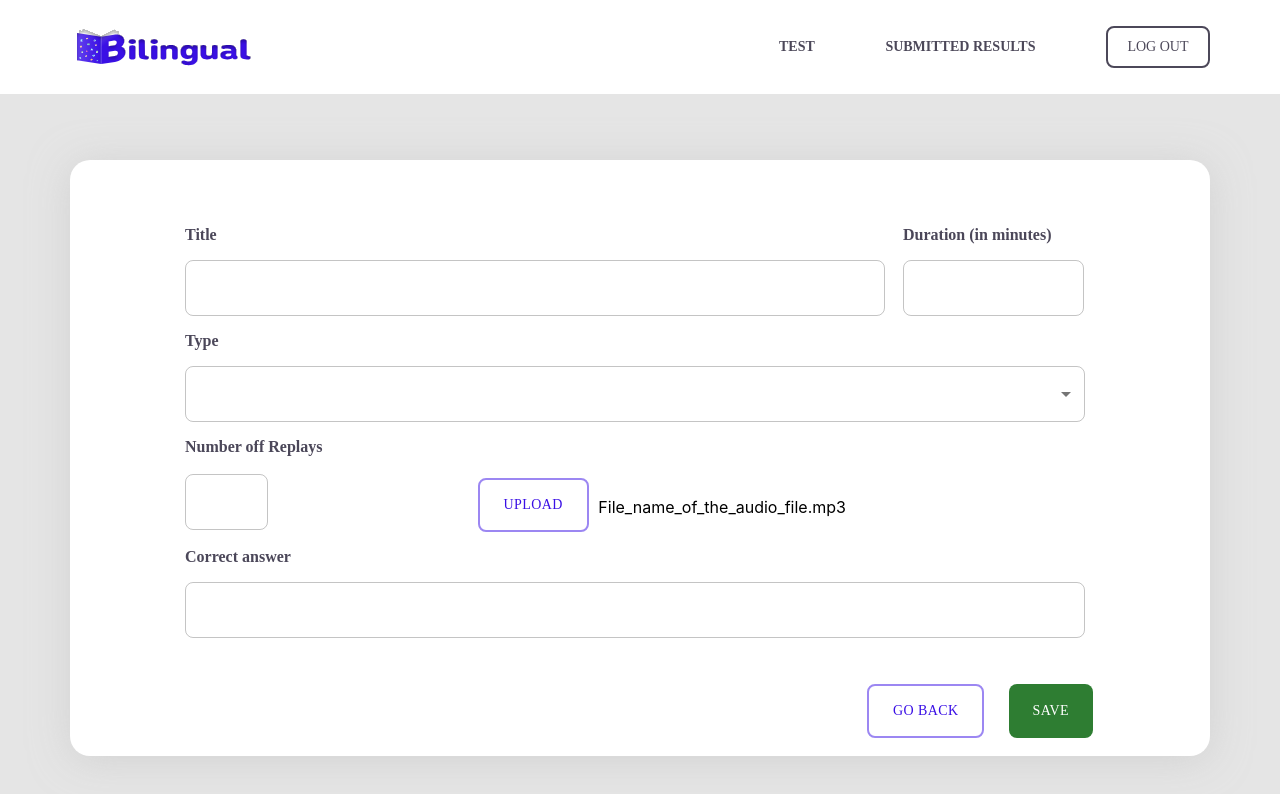
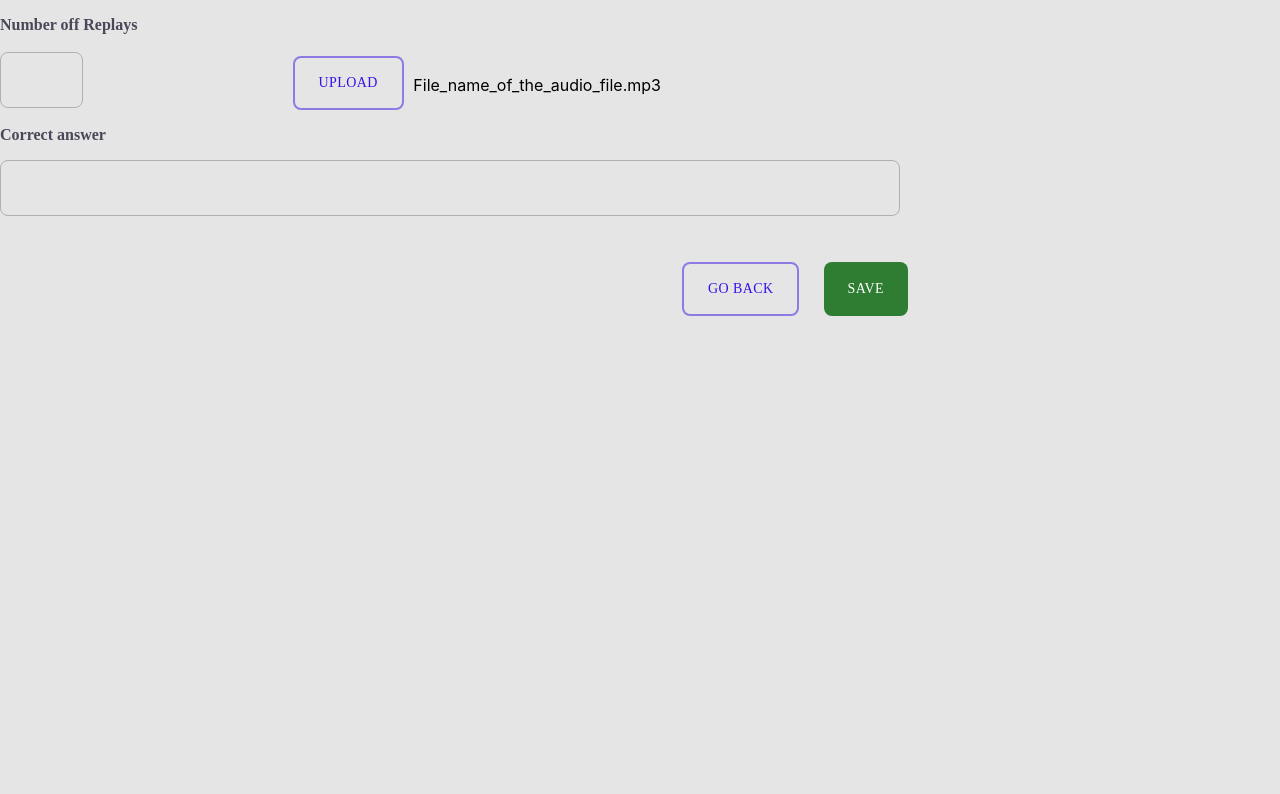
Before and after one commit to peaksoft-school/bilingual-web, a React (Create React App) app: page / in a window 1280 px wide. Shown: the top 794 px of the page. Built offline with nearby package versions, Linux system fonts and the light colour scheme.

Commit message:
MadeACommitForThePull

```diff
--- a/src/containers/admin/testPages/printHear/index.js
+++ b/src/containers/admin/testPages/printHear/index.js
@@ -2,11 +2,7 @@ import React, { useState } from 'react'
 import styled from 'styled-components'
 import { useNavigate } from 'react-router-dom'
 import { Stack } from '@mui/material'
-import MainContainer from '../../../../layout/MainContainer'
-import ContentCard from '../../../../components/UI/adminContentCard/index'
-import AppSelect from '../../../../components/UI/select/index'
 import Input from '../../../../components/UI/input/index'
-import Header from '../../../../layout/adminHeader'
 import Button from '../../../../components/UI/button/index'
 
 const StyledP = styled('p')`
@@ -17,23 +13,6 @@ const StyledP = styled('p')`
    font-size: 16px;
    line-height: 18px;
    color: #4b4759;
-`
-
-const StyledDiv = styled('div')`
-   width: 100%;
-   display: flex;
-   box-sizing: border-box;
-`
-
-const InputTitle = styled(Input)`
-   width: 700px;
-   margin-right: 18px;
-`
-
-const InputDuration = styled(Input)`
-   margin: 0;
-   padding: 0;
-   width: 181px;
 `
 
 const InputNumber = styled(Input)`
@@ -79,11 +58,13 @@ const DivButtonSave = styled('div')`
 
 const PrintHear = () => {
    const [question, setQuestion] = useState({
+      id: '',
+      duration: '',
       title: '',
-      duration: '',
-      type: '',
-      numberOffReplays: '',
       correctAnswer: '',
+      fileName: '',
+      attempt: '',
+      test_id: '',
    })
 
    const onQuestionChangeHandler = (e) => {
@@ -104,51 +85,16 @@ const PrintHear = () => {
    }
 
    return (
-      <>
-         <Header />
-         <MainContainer>
-            <ContentCard>
       <form onSubmit={sumbitHandler}>
-                  <StyledDiv>
-                     <div>
-                        <StyledP>Title</StyledP>
-                        <InputTitle
-                           name="title"
-                           value={question.title}
-                           onChange={onQuestionChangeHandler}
-                        />
-                     </div>
-                     <div>
-                        <StyledP>Duration (in minutes)</StyledP>
-                        <InputDuration
-                           name="duration"
-                           value={question.duration}
-                           onChange={onQuestionChangeHandler}
-                        />
-                     </div>
-                  </StyledDiv>
-                  <StyledP>Type</StyledP>
-                  <AppSelect
-                     options={[
-                        'Select real English words',
-                        'Listen and select word',
-                        'Type what you hear',
-                     ]}
-                  />
-                  <div>
          <div>
             <StyledP>Number off Replays</StyledP>
             <DivUpploadButton>
                <InputNumber
-                              name="numberOffReplays"
-                              value={question.numberOffReplays}
+                  name="attempt"
+                  value={question.attempt}
                   onChange={onQuestionChangeHandler}
                />
-                           <StyledStack
-                              direction="row"
-                              alignItems="center"
-                              spacing={2}
-                           >
+               <StyledStack direction="row" alignItems="center" spacing={2}>
                   <label htmlFor="contained-button-file">
                      <InputStack
                         accept="image/*"
@@ -161,9 +107,7 @@ const PrintHear = () => {
                      </Button>
                   </label>
                </StyledStack>
-                           <NumberSpan>
-                              File_name_of_the_audio_file.mp3
-                           </NumberSpan>
+               <NumberSpan>File_name_of_the_audio_file.mp3</NumberSpan>
             </DivUpploadButton>
          </div>
          <StyledP>Correct answer</StyledP>
@@ -181,11 +125,7 @@ const PrintHear = () => {
                SAVE
             </Button>
          </DivButtonSave>
-                  </div>
       </form>
-            </ContentCard>
-         </MainContainer>
-      </>
    )
 }
 export default PrintHear
```
Lines whose indentation alone changed are shown as unchanged.
